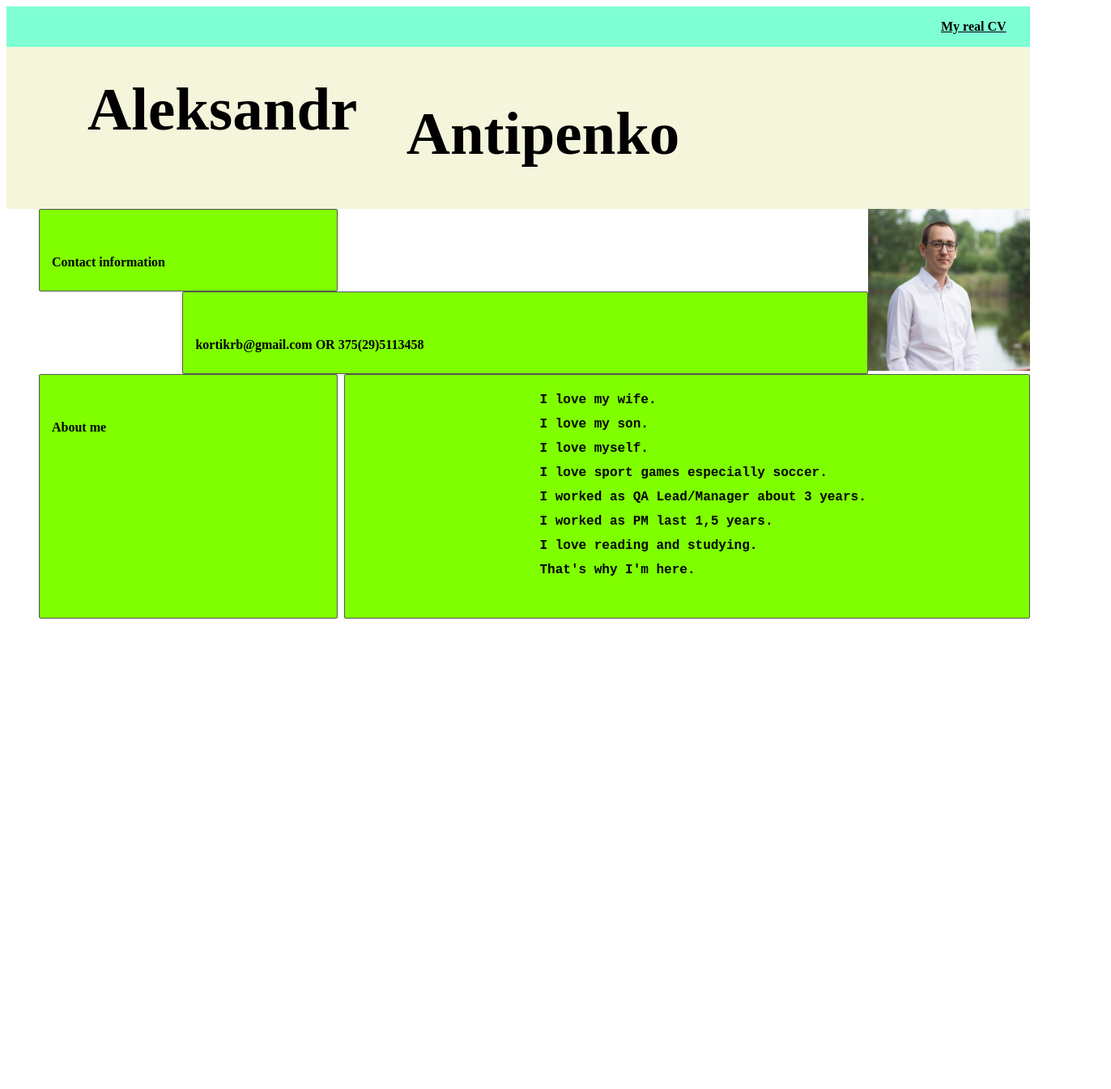
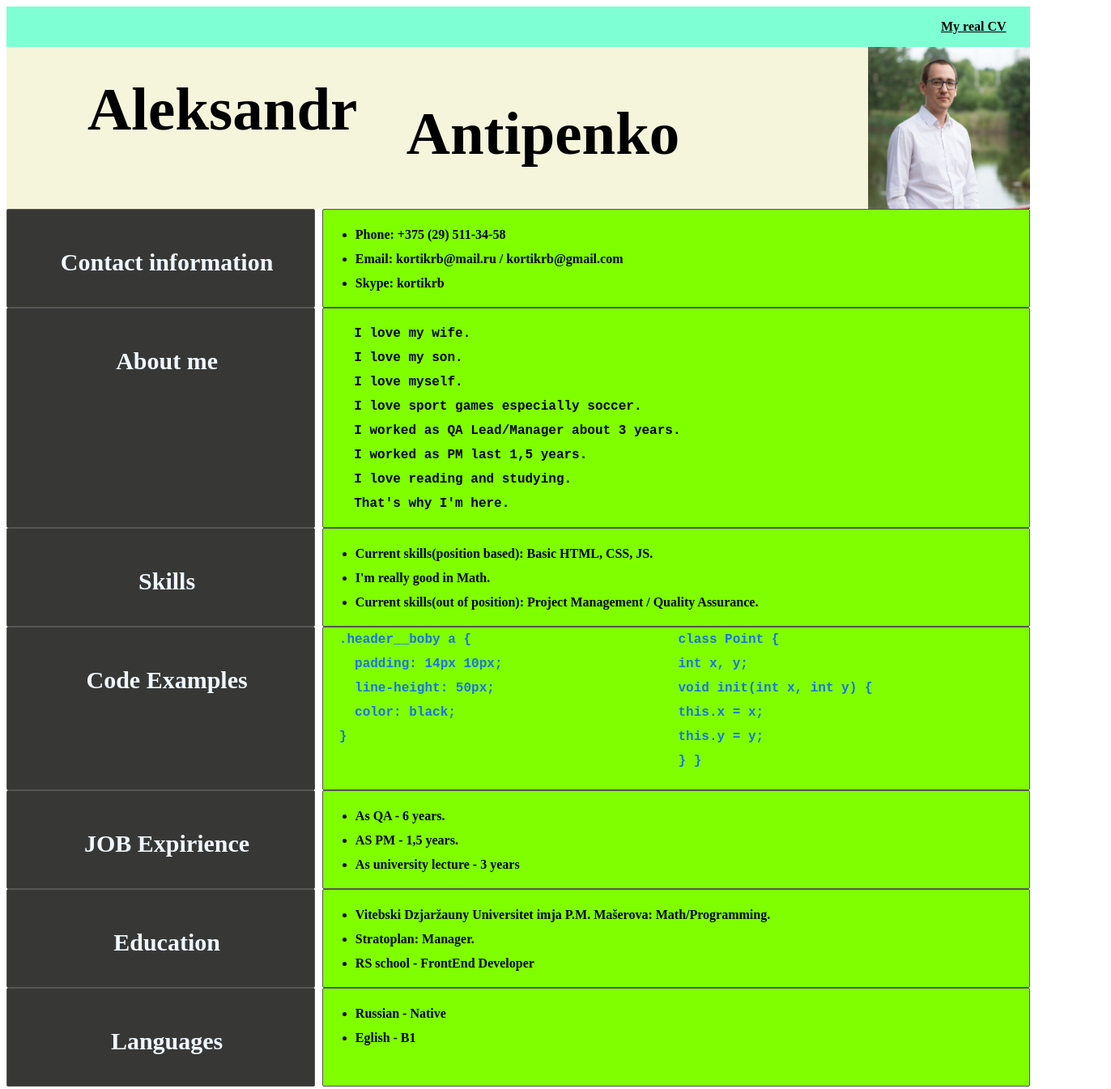
Before and after one commit to AAntipenko/rsschool-cv, a plain HTML site: page index.html in a window 1280 px wide. Shown: the top 1345 px of the page at 81% size, 1372 px wide, since content can reach past the window. Before the commit the page ends 800 px from the top, so only its background shows below. Drawn offline with Linux system fonts and the light colour scheme.

Commit message:
fix: update cv

```diff
--- a/index.html
+++ b/index.html
@@ -26,16 +26,24 @@
                 </section>
             </div>
             <div class="about__me__div">
+                <div class="line__line">
                     <div class="topics_div">
                         <p  class="text">Contact information</p>
                     </div>
                     <div class="info_div">
-                    <p  class="text">kortikrb@gmail.com OR 375(29)5113458</p>
+                        <ul>
+                            <li>Phone: +375 (29) 511-34-58</li>
+                            <li>Email: kortikrb@mail.ru / kortikrb@gmail.com</li>
+                            <li>Skype: kortikrb</li>
+                        </ul>
+                        <p  class="text">Email:kortikrb@gmail.com &nbsp;&nbsp;&nbsp; Phone:375(29)5113458</p>
                     </div>
-                <div class="topics_div" style="height: 300;">
+                </div>
+                <div class="line__line"></div>
+                    <div class="topics_div" style="height: 270;">
                         <p  class="text">About me</p>
                     </div>
-                <div class="info_div" style="height: 300;">
+                    <div class="info_div" style="height: 270;">
                         <pre>
     I love my wife.
     I love my son.
@@ -44,12 +52,88 @@
     I worked as QA Lead/Manager about 3 years.
     I worked as PM last 1,5 years.
     I love reading and studying.
-                         That's why I'm here.</pre>
+    That's why I'm here.
+                        </pre>
+                    </div>
+                </div>
+                <div class="line__line">
+                    <div class="topics_div">
+                        <p class="text">Skills</p>
+                    </div>
+                    <div class="info_div">
+                        <ul>
+                            <li>Current skills(position based): Basic HTML, CSS, JS.</li>
+                            <li>I'm really good in Math.</li>
+                            <li>Current skills(out of position): Project Management / Quality Assurance.</li>
+                        </ul>
+                    </div>
+                </div>
+                <div class="line__line">
+                    <div class="topics_div" style="height: 200;">
+                        <p class="text">Code Examples</p>
+                    </div>
+                    <div class="info_div" style="height: 200;">
+                        <div class="code_div" style="height:190;">
+                            <code style="color: #1a73e8;"data-language="css">
+                                .header__boby a { <br>
+                                    &nbsp;&nbsp;padding: 14px 10px;<br>
+                                    &nbsp;&nbsp;line-height: 50px;<br>
+                                    &nbsp;&nbsp;color: black;<br>
+                                }
+                            </code>
+                        </div>
+                        <div class="icode_div">
+                            <code style="color: #1a73e8;"data-language="css">
+                                class Point {<br>
+                                    int x, y;<br>
+                                    void init(int x, int y) {<br>
+                                        this.x = x;<br>
+                                        this.y = y;<br>
+                                    }
+                                }
+                            </code>
+                        </div>
+                    </div>
+                </div>
+                <div class="line__line">
+                    <div class="topics_div">
+                        <p class="text">JOB Expirience</p>
+                    </div>
+                    <div class="info_div">
+                        <ul>
+                            <li>As QA - 6 years.</li>
+                            <li>AS PM - 1,5 years.</li>
+                            <li>As university lecture - 3 years</li>
+                        </ul>
+                    </div>
+                </div>
+                <div class="line__line">
+                    <div class="topics_div">
+                        <p class="text">Education</p>
+                    </div>
+                    <div class="info_div">
+                        <ul>
+                            <li>Vitebski Dzjaržauny Universitet imja P.M. Mašerova: Math/Programming.</li>
+                            <li>Stratoplan: Manager.</li>
+                            <li>RS school - FrontEnd Developer</li>
+                        </ul>
+                    </div>
+                </div>
+                <div class="line__line">
+                    <div class="topics_div">
+                        <p class="text">Languages</p>
+                    </div>
+                    <div class="info_div">
+                        <ul>
+                            <li>Russian - Native</li>
+                            <li>Eglish - B1</li>
+                        </ul>
+                    </div>
                 </div>
             </div>
         </main>
-        <footer>
-
+        <footer class="page-footer">
+            <p>RS school: 2022-2023</p>
         </footer>
     </body>
 </html>
--- a/style.css
+++ b/style.css
@@ -6,6 +6,7 @@
     line-height: 30px;
     font-weight: 600;
     color: black;
+    min-width: 1150px;
   }
 
   /* Header */
@@ -25,15 +26,18 @@
   }
   .header__boby a:hover {
     background-color:darkgray;
+    color: white;
   }
-  .photo__name__div{
+  /* Body */
+  .photo__name__div {
     width: 100%;
     height: 200px;
     background-color: beige;
+    display: inline-flex;
   }
-  .name__section{
+  .name__section {
     float:left;
-    width:1020px;
+    width: 750px;
     height: 200;
     margin-top: 0;
     margin-left: 100;
@@ -41,39 +45,57 @@
     margin-right: 0;
     font-size: 50;
   }
-  .photo__section{
+  .photo__section {
     float:right;
     width:200px;
+    margin-left: auto;
   }
-  .about__me__div{
-    margin-left: 40;
+  .about__me__div {
+    margin-left: 50;
+    margin-right: 50;
+    margin-top: 50;
     border: 1px;
-    background-color: chartreuse;
+
+    display: inline;
   }
-  .topics_div{
+  .line__line {
+    display: inline;
+  }
+  .topics_div {
     width: 30%;
-    height: 100;
+    font-size: 30;
+    height: 120;
     float: left;
     border: 1px solid #555;
     border-radius: 2px;
-    background-color: chartreuse;
-    background-color: chartreuse;
+    background-color: rgb(55, 56, 54);
+    color:aliceblue;
+    text-align: center;
   }
   .info_div{
     width: 69%;
-    height: 100;
+    height: 120;
     float: right;
-
     border: 1px solid #555;
     border-radius: 2px;
     background-color: chartreuse;
-  }
-  .separator__div{
-    background-color: blueviolet;
-    width: 100%;
-    height: 2px;
+
   }
   .text {
     margin-left: 15px;
     margin-top: 50px;
   }
+  .code_div {
+    display: block;
+    float: left;
+    width: 48%;
+    border: none;
+    padding-left: 20px;
+  }
+  .page-footer {
+    display:block;
+    flex-wrap: wrap;
+    flex-direction: column;
+    color: black;
+    padding-left: 50%;
+  }
```
Lines whose indentation alone changed are shown as unchanged.
